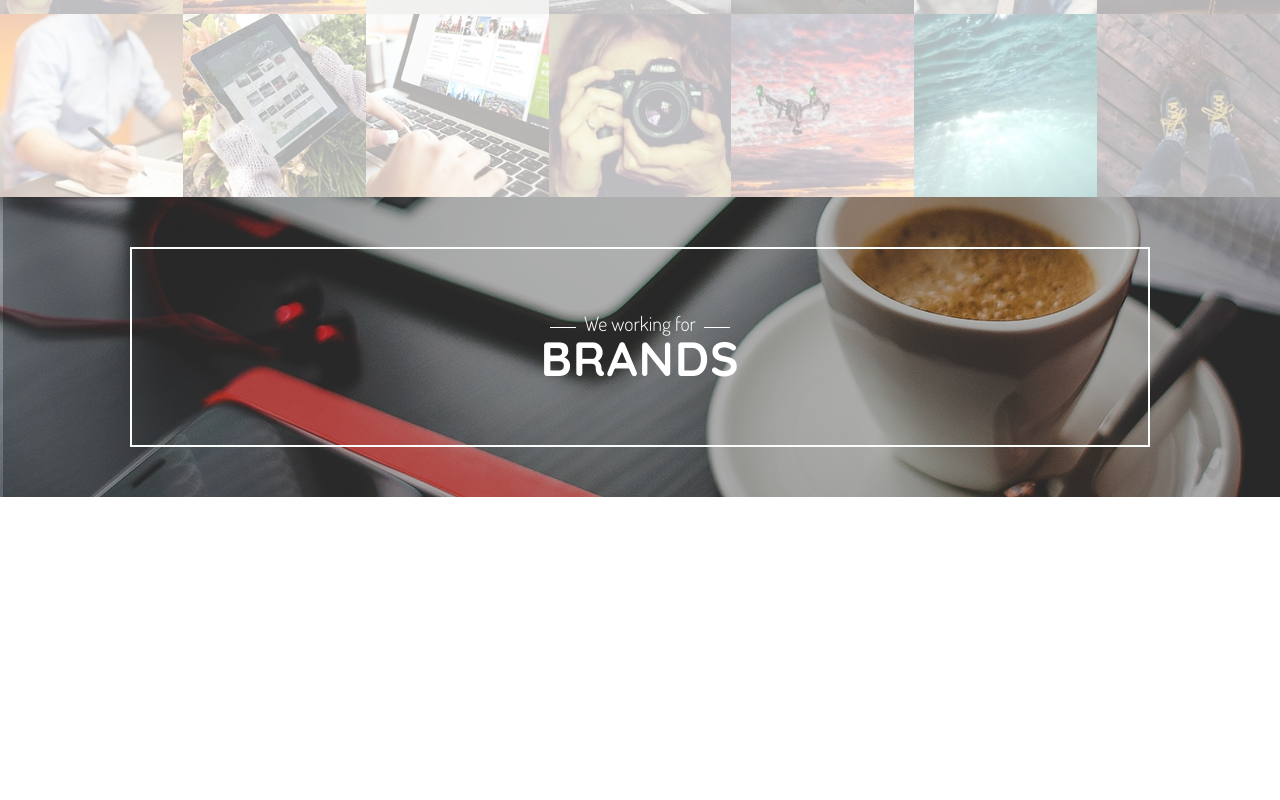
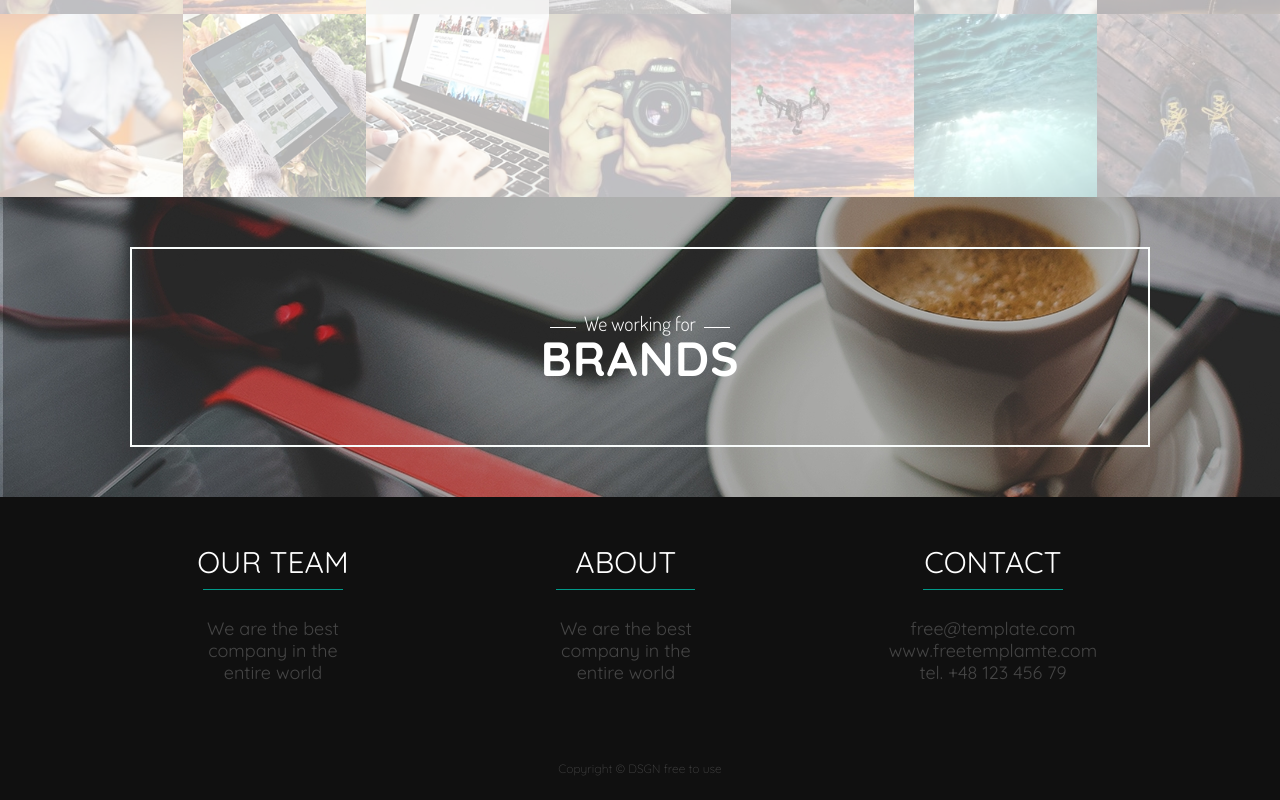
Before and after one commit to mariusjagminas/TopDesigns, a website: page dist/index.html in a window 1280 px wide. Shown: the part 3362-4162 px from the top of the page. Before the commit the page ends 3859 px from the top, so only its background shows below. Drawn offline with Linux system fonts and the light colour scheme.

Commit message:
Complete footer section

```diff
--- a/src/sass/_brands.scss
+++ b/src/sass/_brands.scss
@@ -1,3 +1,9 @@
 .section-header--brands {
   background-image: url(./img/brands-bg.jpg);
 }
+
+.test {
+  background: red;
+  width: 20%;
+  padding-top: 10%;
+}
--- /dev/null
+++ b/src/sass/_footer.scss
@@ -0,0 +1,68 @@
+.footer {
+  background: #101010;
+}
+
+.container--footer {
+  display: flex;
+  flex-direction: column;
+  align-items: center;
+  padding: 30px 0 30px 0;
+}
+
+.footer-card {
+  width: 240px;
+  text-align: center;
+  padding: 24px 10px;
+}
+
+.footer-card__title {
+  font-size: 1.66em;
+  font-weight: 400;
+  text-transform: uppercase;
+  margin: 0;
+  position: relative;
+}
+
+.footer-card__title::after {
+  content: "";
+  width: 4.66em;
+  height: 1px;
+  background-color: #009989;
+  position: absolute;
+  left: calc(50% - 2.33em);
+  bottom: -0.6em;
+}
+
+.footer-card__text {
+  margin: 0;
+  padding-top: 2.5em;
+}
+
+.copyright {
+  width: 100%;
+  display: flex;
+  justify-content: center;
+}
+
+.copyright__notice {
+  margin: 0;
+  font-size: 12px;
+  font-weight: 300;
+  padding-bottom: 20px;
+}
+
+@include medium-scr-and-up {
+  .footer-card {
+    flex-basis: 200px;
+  }
+
+  .container--footer {
+    flex-direction: row;
+    justify-content: space-evenly;
+    align-items: flex-start;
+  }
+
+  .copyright__notice {
+    padding-top: 20px;
+  }
+}
--- a/src/sass/main.min.scss
+++ b/src/sass/main.min.scss
@@ -9,3 +9,4 @@
 @import "./team";
 @import "./portfolio";
 @import "./brands";
+@import "./footer";
```
Also changed, not shown: dist/index.html, dist/main.min.css.
